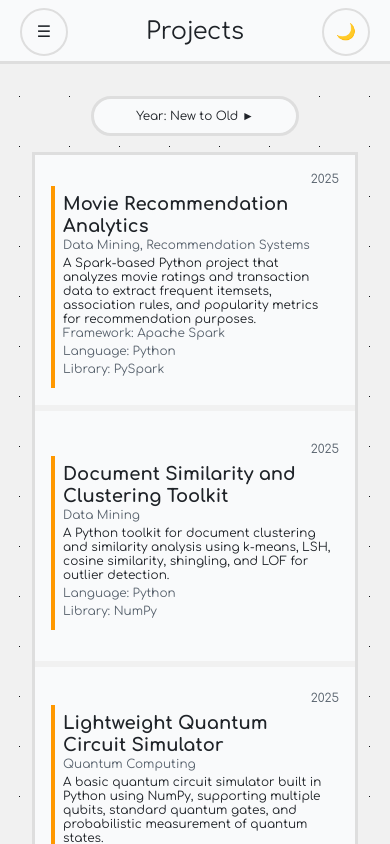
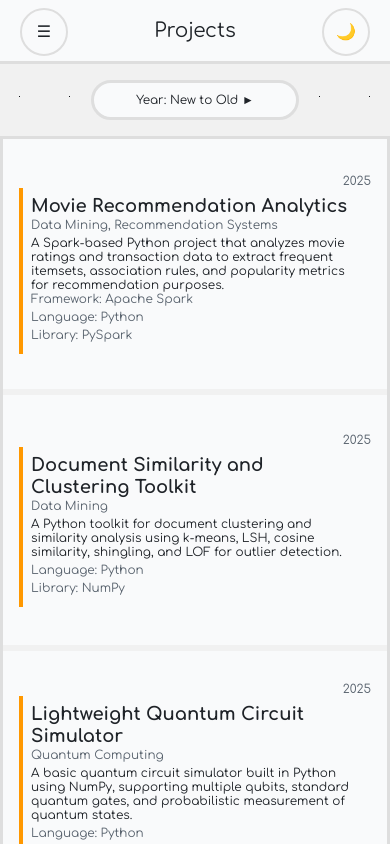
Before and after one commit to thomasity/nextjs-dashboard, a Next.js app: page /projects in a window 390 px wide. Built offline with nearby package versions, Linux system fonts and the light colour scheme.

Commit message:
specific project page fix

```diff
--- a/app/projects/[name]/page.tsx
+++ b/app/projects/[name]/page.tsx
@@ -21,9 +21,9 @@ export default async function ProjectPage(props: ProjectPageProps) {
     if (!project) return notFound();
 
     return (
-      <main className='!h-[calc(100vh-6.5rem)] !flex-row !justify-center !gap-x-4'>
+      <main className={`${styles['page-wrapper']} ${styles['row-to-column']} !mt-16 !p-6`}>
           <article className={clsx(
-            'flex-col !h-full !w-1/3 !items-start',
+            styles['project-card'],
             project.difficulty.toLowerCase() === 'beginner' ? styles.beginner :
             project.difficulty.toLowerCase() === 'intermediate' ? styles.intermediate :
             project.difficulty.toLowerCase() === 'advanced' ? styles.advanced :
@@ -77,8 +77,8 @@ export default async function ProjectPage(props: ProjectPageProps) {
 
             </div>
           </article>
-          <article className='flex-col !w-2/3 !h-full !p-4 !overflow-hidden'>
-              <h3 className='!p-2 !mr-auto !font-bold'>README.md</h3>
+          <article className="markdown-wrapper">
+              <h3 className='!p-2 !font-bold !mr-auto'>README.md</h3>
               <MarkdownWindow name={project.name} />
           </article>
       </main>
--- a/app/projects/page.tsx
+++ b/app/projects/page.tsx
@@ -44,7 +44,7 @@ export default function Page() {
                   ))}
                 </div>
             )}
-            <p className='!ml-auto !mb-0 !text-xs !text-(--subtle-font-color)'>{filteredProjects.length} projects</p>
+            {!isMobile && <p className='!ml-auto !mb-0 !text-xs !text-(--subtle-font-color)'>{filteredProjects.length} projects</p>}
           </section>
         </div>
 
--- a/app/projects/projects.module.css
+++ b/app/projects/projects.module.css
@@ -5,6 +5,25 @@
 @media (max-width: 700px) {
   .page-wrapper {
     height: auto;
+    width: 100%;
+    padding: 0;
+    background-color: transparent;
+  }
+}
+
+.row-to-column {
+  display: flex;
+  flex-direction: row;
+  justify-content: center;
+  align-items: center;
+  gap: 1rem;
+  margin: 0;
+  padding: 0;
+}
+
+@media (max-width: 700px) {
+  .row-to-column {
+    flex-direction: column !important;
   }
 }
 
@@ -14,15 +33,16 @@
   gap: 1rem;
   padding: 0;
   margin: 0;
-  background-color: transparent;
   border: none;
   height: 100% !important;
+  background-color: transparent;
 }
 
 @media (max-width: 700px) {
   .component-wrapper {
     display: flex;
     flex-direction: column;
+    width: 100%;
   }
 }
 
@@ -36,7 +56,6 @@
   overflow: hidden;
   row-gap: 1rem;
   background-color: transparent;
-  border: none;
 }
 
 .projects-body {
@@ -50,6 +69,8 @@
   .projects-body {
     border: none;
     background-color: transparent;
+    margin: 0;
+    padding: 1rem 0;
   }
 }
 
@@ -100,11 +121,24 @@
   .scroll-view {
     display: flex;
     flex-direction: column;
-    justify-content: start;
+    justify-content: stretch;
     align-items: center;
     padding: 0;
     gap: 0;
-    overflow-x: hidden;
-    overflow-y: none;
+    overflow: hidden;
   }
 }
+
+.project-card {
+  display: flex;
+  flex-direction: column;
+  height: 100%;
+  width: 33.3333%;
+  align-items: flex-start;
+}
+
+@media (max-width: 700px) {
+  .project-card {
+    width: 100%;
+  }
+}
--- a/components/header/header.tsx
+++ b/components/header/header.tsx
@@ -17,12 +17,13 @@ const links = [
 
 export default function Header() {
     const pathname = usePathname();
+    const decodedPathname = decodeURIComponent(pathname);
     const isMobile = useIsMobile();
 
     return (
         <header className={styles.header}>
             {isMobile ? (
-                <SideNav />
+                <SideNav path={'/' + decodedPathname.split('/')[1]} />
             ) : (
                 <>
                 <nav className={styles['nav-bar']}>
--- a/components/resumeCards/experienceCard.tsx
+++ b/components/resumeCards/experienceCard.tsx
@@ -1,3 +1,4 @@
+'use client';
 import React from 'react';
 import { Experience }from '@/app/types';
 import { formatYearMonth } from '@/lib/format';
@@ -5,8 +6,10 @@ import Image from 'next/image';
 import Link from 'next/link';
 import { ArrowTopRightOnSquareIcon } from '@heroicons/react/24/solid';
 import styles from './resumeCards.module.css';
+import useIsMobile from '@/lib/hooks/useIsMobile';
 
 export default function ExperienceCard({ info } : { info : Experience}) {
+    const isMobile = useIsMobile();
 
     function ExternalLink({ link } : { link : string}) {
         return (
@@ -31,9 +34,9 @@ export default function ExperienceCard({ info } : { info : Experience}) {
                     {info.link ? <ExternalLink link={info.link} /> : null}
                 </div>
                 {info.logo ?
-                (<Image src={info.logo} alt='school logo' width={48} height={48} className='p-0 m-0'/>)
+                (<Image src={info.logo} alt='school logo' width={isMobile ? 36 : 48} height={isMobile ? 36 : 48} className='p-0 m-0'/>)
                 :
-                (<Image src='placeholder-image.svg' alt='placeholder image' width={48} height={48} className='p-0'/>)}
+                (<Image src='placeholder-image.svg' alt='placeholder image' width={isMobile ? 36 : 48} height={isMobile ? 36 : 48} className='p-0'/>)}
             </div>
             <div className={styles.row}>
                 <p>
--- a/components/sideNav/sideNav.tsx
+++ b/components/sideNav/sideNav.tsx
@@ -9,9 +9,8 @@ import { ArrowDownTrayIcon } from '@heroicons/react/24/solid';
 
 const navLinks = ['Home', 'Projects', 'Resume', 'Contact'];
 
-export default function SideNav() {
+export default function SideNav({ path } : { path: string }) {
   const [isOpen, setIsOpen] = useState(false);
-  const pathname = usePathname();
   const { theme } = useTheme();
 
   return (
@@ -23,9 +22,9 @@ export default function SideNav() {
         ☰
       </button>
 
-    <h2>
-      {pathname === '/' ? 'Home' : pathname.charAt(1).toUpperCase() + pathname.slice(2)}
-    </h2>
+    <h3>
+      {path === '/' ? 'Home' : path.charAt(1).toUpperCase() + path.slice(2)}
+    </h3>
 
       <div
         className={clsx(
--- a/styles/global.css
+++ b/styles/global.css
@@ -317,7 +317,23 @@ h3 {
 }
 
 .markdown-wrapper {
-  height: 500px;
-  overflow: auto;
-  padding: 2rem;
+  display: flex;
+  flex-direction: column;
+  justify-content: center;
+  align-items: center;
+  width: 66%;
+  height: 100%;
+  padding: 1rem;
+  overflow: hidden;
 }
+
+@media (max-width: 700px) {
+  .markdown-body {
+    width: 100%;
+    padding: 1rem;
+  }
+
+  .markdown-wrapper {
+    width: 100%;
+  }
+}
```
